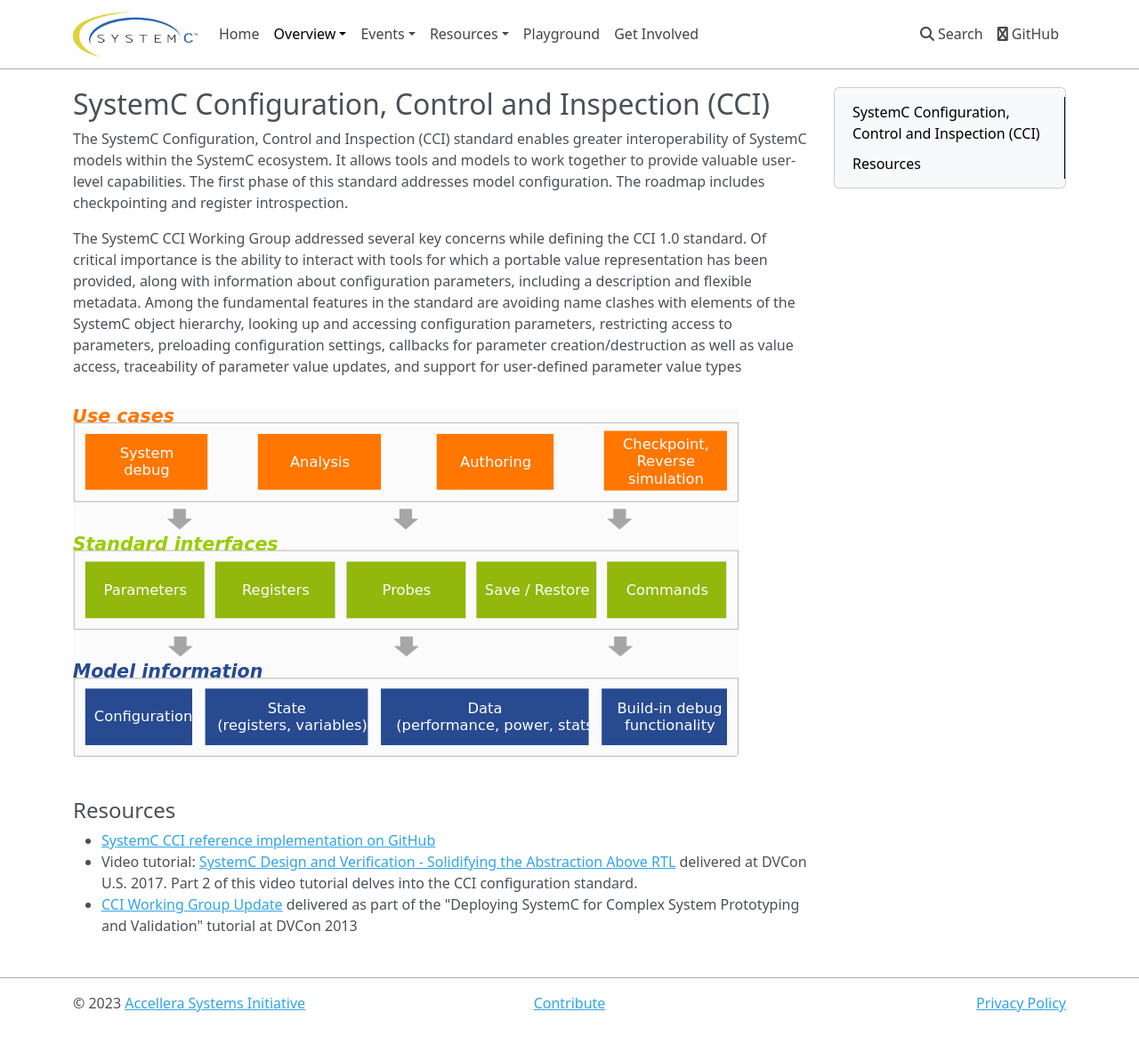
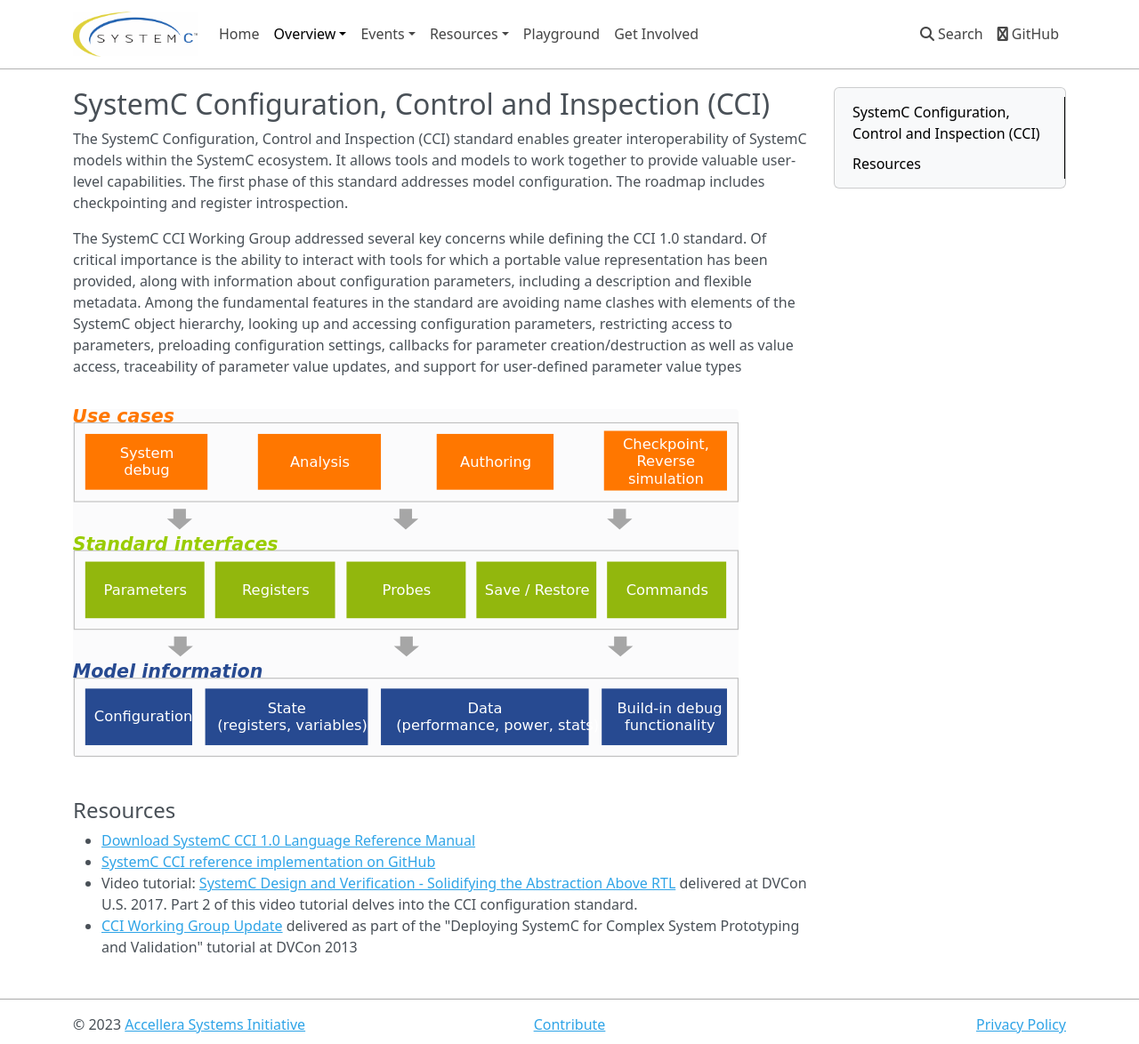
Before and after one commit to accellera-official/systemc.org, an MkDocs documentation site: the page built from docs/overview/systemc-cci.md, in a window 1280 px wide and 1174 px high. Shown: the whole window at 89% size. Built offline with MkDocs 1.6.1, drawn with Linux system fonts in a browser that asks for light colours; nearby versions of some CDN libraries.

Commit message:
update cci
Signed-off-by: Martin Barnasconi <martin.barnasconi@nxp.com>

```diff
--- a/docs/overview/systemc-cci.md
+++ b/docs/overview/systemc-cci.md
@@ -16,10 +16,12 @@
 
 ## Resources
 
+ * [Download SystemC CCI 1.0 Language Reference Manual][1]
  * [SystemC CCI reference implementation on GitHub][4]
  * Video tutorial: [SystemC Design and Verification - Solidifying the Abstraction Above RTL][2] delivered at DVCon U.S. 2017. Part 2 of this video tutorial delves into the CCI configuration standard.
  * [CCI Working Group Update][3] delivered as part of the "Deploying SystemC for Complex System Prototyping and Validation" tutorial at DVCon 2013
 
+[1]: https://www.accellera.org/images/downloads/standards/systemc/SystemC_CCI_1_0_LRM.pdf
 [2]: https://vimeo.com/479408883
 [3]: https://www.accellera.org/images/community/systemc/about-systemc-cci/CCI_WG_Update_2-25-2013.pdf
 [4]: https://github.com/accellera-official/cci
```
